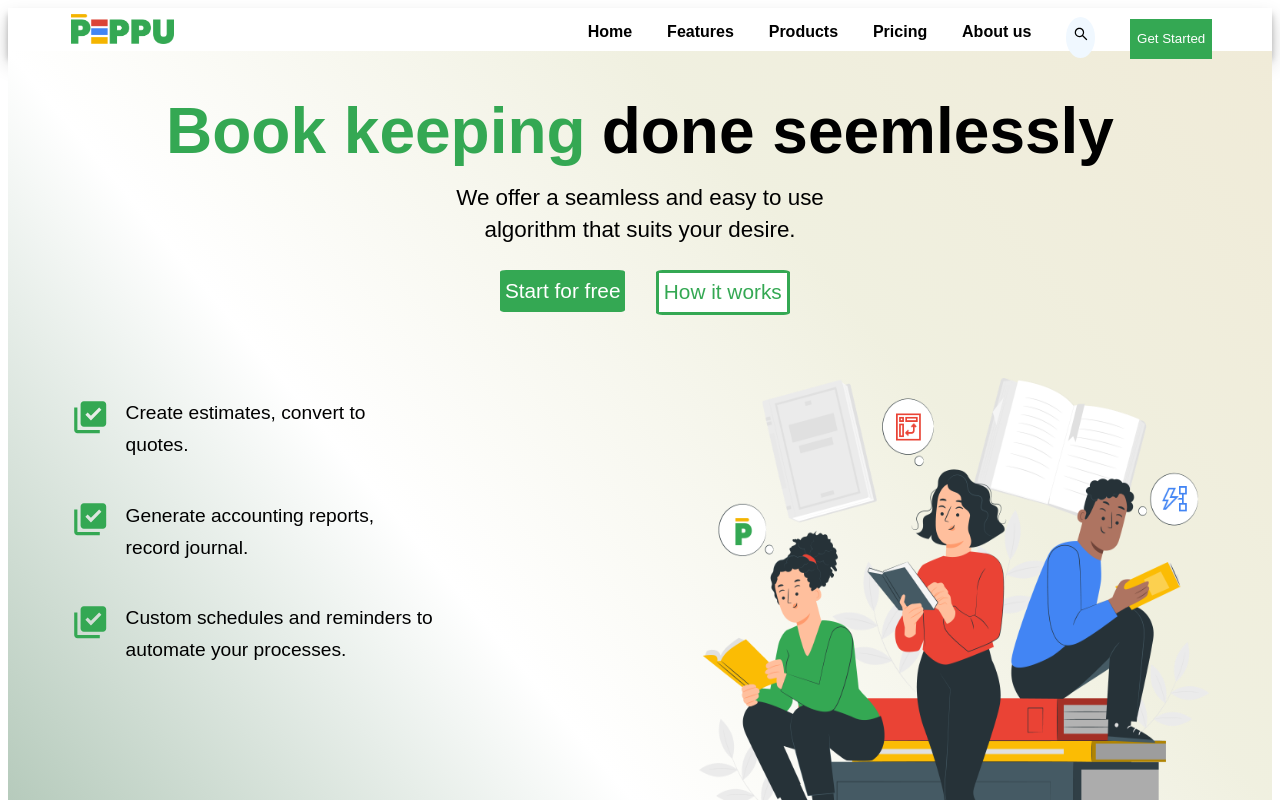
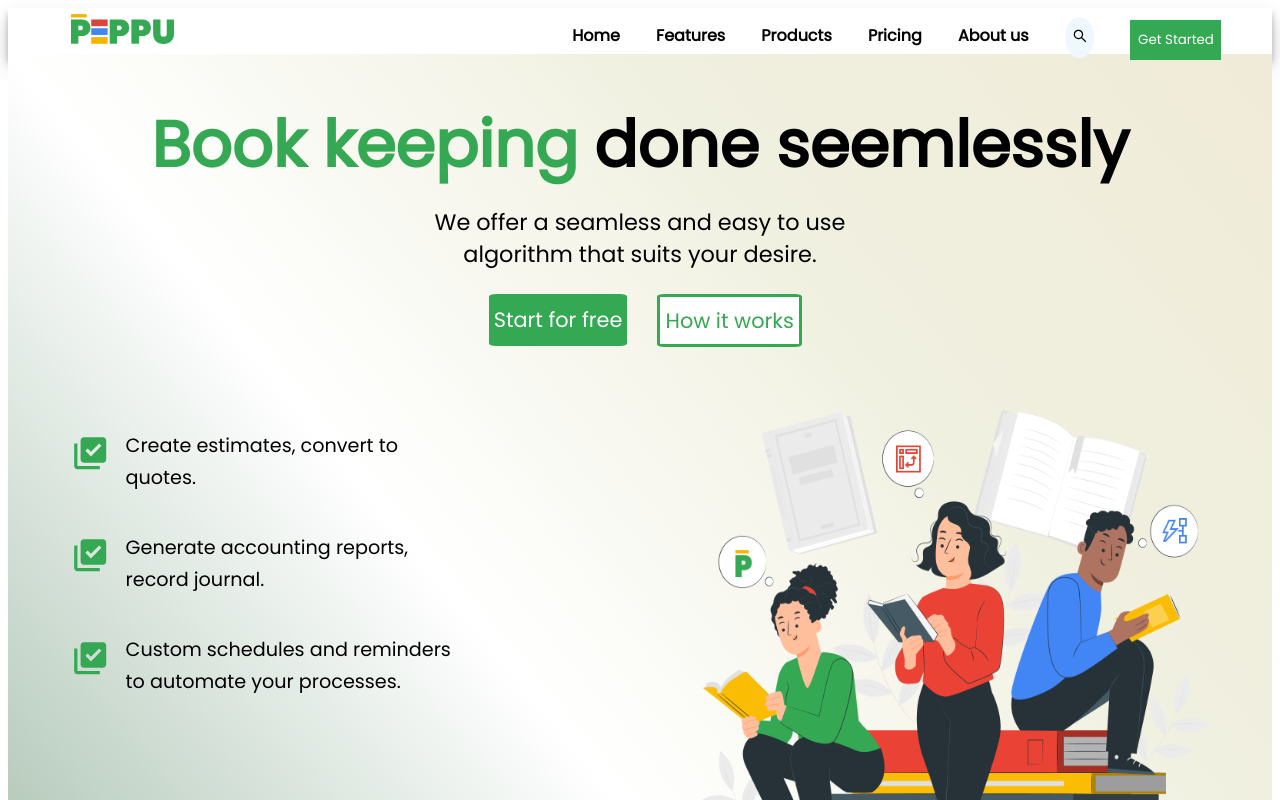
Before and after one commit to Peppu-Group/Peppu-books-frontend, a React (Vite) app: page / in a window 1280 px wide. Shown: the top 800 px of the page. Built offline with nearby package versions, Linux system fonts and the light colour scheme.

Commit message:
added poppins

```diff
--- a/index.html
+++ b/index.html
@@ -5,6 +5,9 @@
     <link rel="icon" href="./public/favicon.ico" />
     <meta name="viewport" content="width=device-width, initial-scale=1.0" />
     <title>PEPPU BOOKS</title>
+    <link rel="preconnect" href="https://fonts.googleapis.com">
+    <link rel="preconnect" href="https://fonts.gstatic.com" crossorigin>
+    <link href="https://fonts.googleapis.com/css2?family=Poppins&display=swap" rel="stylesheet">
   </head>
   <body>
     <div id="root"></div>
--- a/src/App.css
+++ b/src/App.css
@@ -1,7 +1,7 @@
 /*General style starts */
 
 *{
-    font-family: Arial, Helvetica, sans-serif;
+    font-family: 'Poppins', sans-serif;
 }
 p{
     line-height: 2rem;
```
